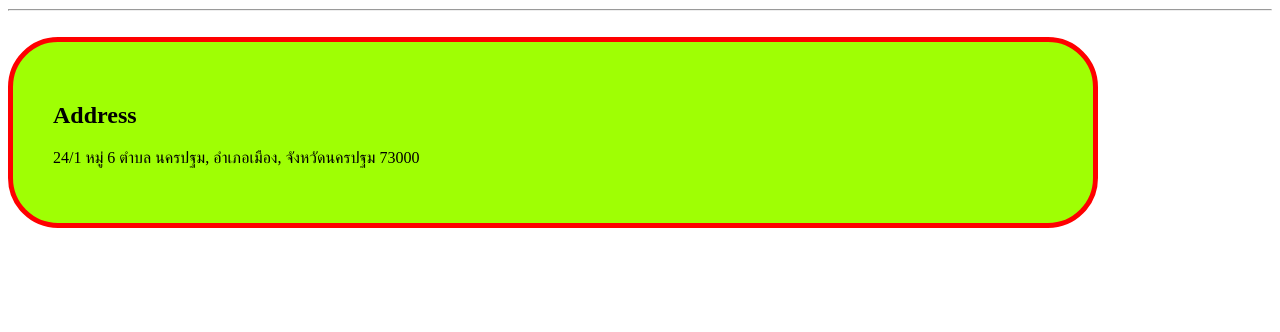
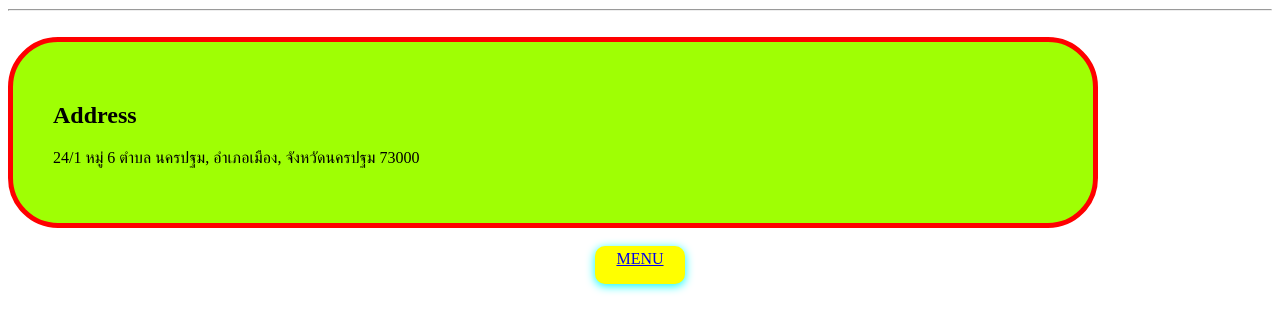
Before and after one commit to chanvith/jubjub, a plain HTML site: page index.html in a window 1280 px wide. Shown: the part 300-632 px from the top of the page. Drawn offline with Linux system fonts and the light colour scheme.

Commit message:
first commit

```diff
--- a/index.html
+++ b/index.html
@@ -23,6 +23,17 @@
                 font-size: 30px;
                 color: #74c59d;
             }
+            .menu {
+            background-color: yellow;
+            border-radius: 10px;
+            margin: auto;
+            padding: 4px 20px;
+            text-align: center;
+            box-shadow: 0px 2px 10px aqua;
+            width: 50px;
+            height: 30px;
+        }
+
             div.Mybox{
             width: 1000px;
             border: 5px solid rgb(255, 0, 0);
@@ -43,6 +54,10 @@
     <div class="Mybox">
     <h2>Address</h2>
     <p class="add"> 24/1 หมู่ 6 ตำบล นครปฐม, อำเภอเมือง, จังหวัดนครปฐม 73000</p>
-    </div>
+
+</div>
+<br>
+    <div class="menu">
+        <a href="023_01_home.html">MENU</a> </div>
    </body>
 </html>
```
